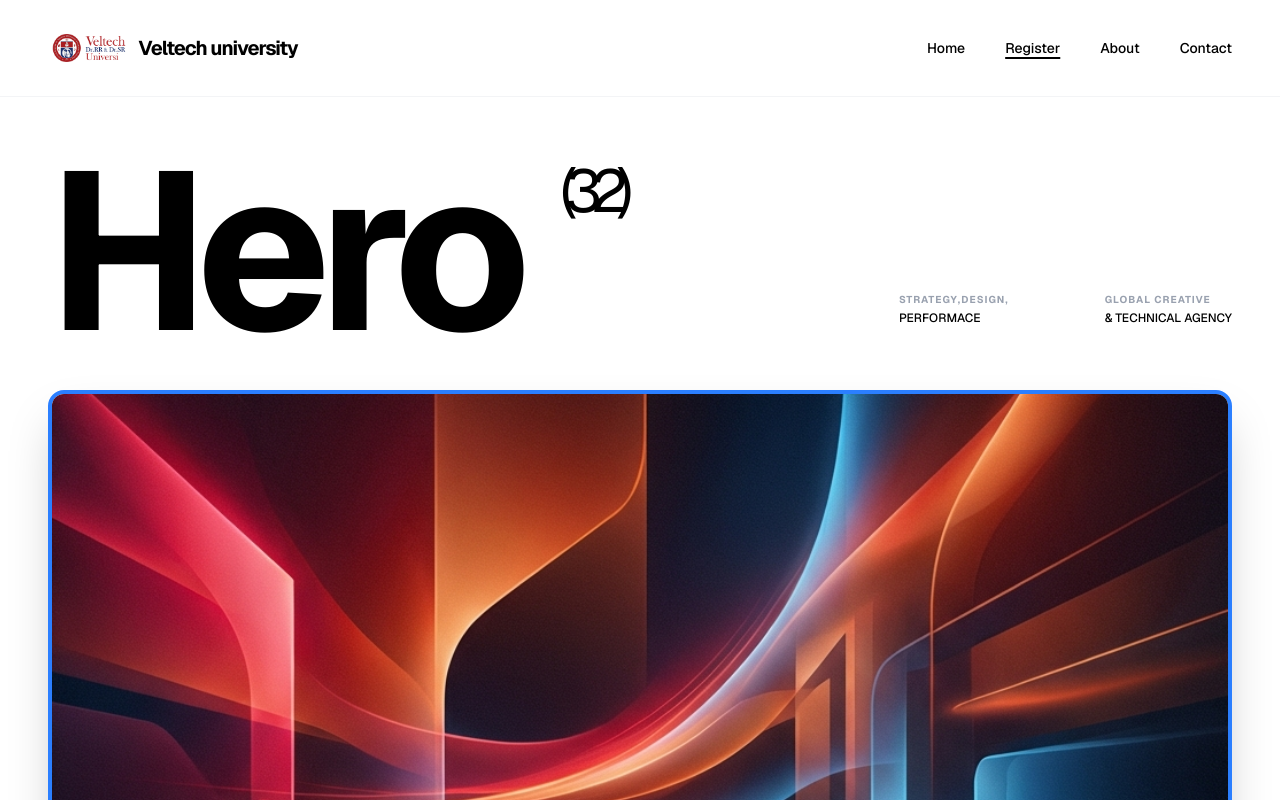
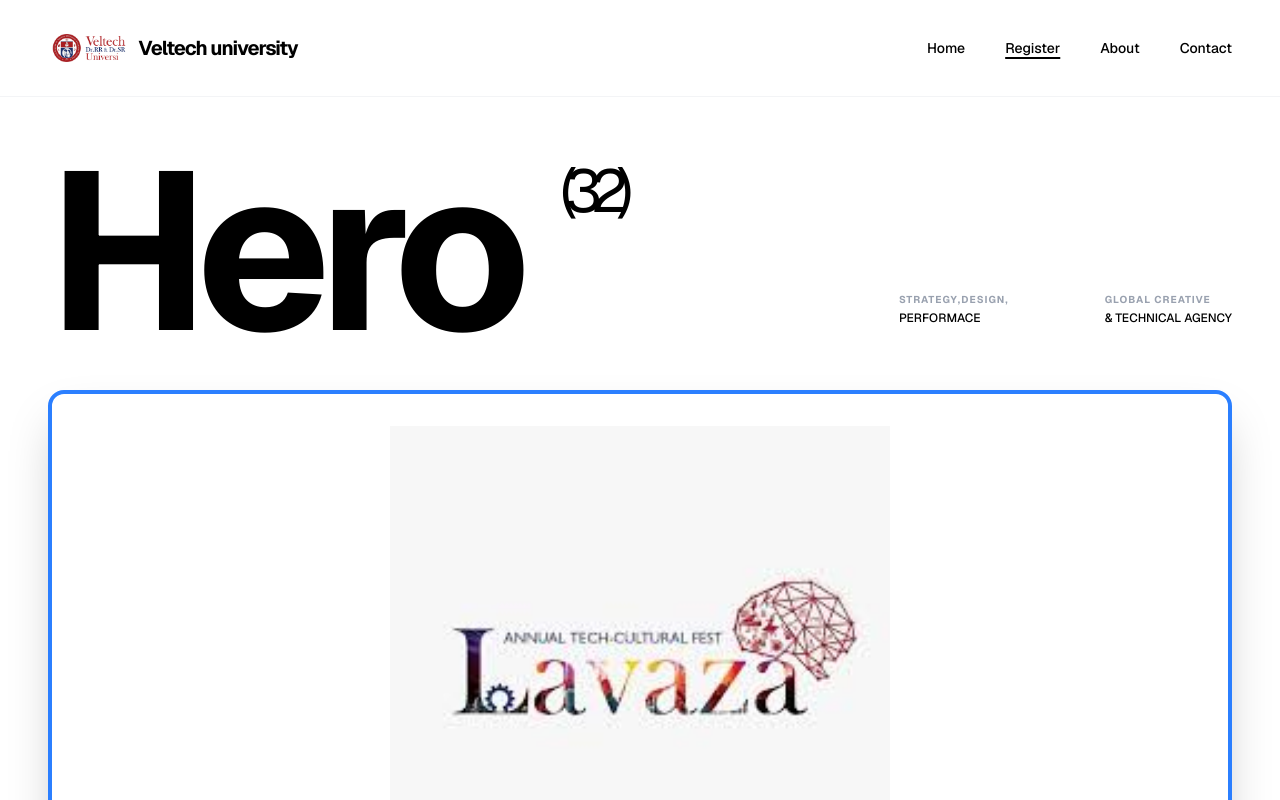
Before and after one commit to Chanikya-Sanapala/LAVAZA-entry, a Next.js app: page /register in a window 1280 px wide. Shown: the top 800 px of the page. Built offline with nearby package versions, Linux system fonts and the light colour scheme; no server answers.

Commit message:
Replace abstract hero with Lavaza event logo

```diff
--- a/src/app/register/page.tsx
+++ b/src/app/register/page.tsx
@@ -143,11 +143,11 @@
 
                 {/* Hero Image Container */}
                 <div className="mt-16 relative group">
-                    <div className="overflow-hidden rounded-[1rem] shadow-2xl border-4 border-blue-500">
+                    <div className="overflow-hidden rounded-[1rem] shadow-2xl border-4 border-blue-500 bg-white flex items-center justify-center p-8">
                         <img
-                            src="/images/hero.png"
+                            src="/images/event_logo.png"
                             alt="Lavaza Fest"
-                            className="w-full h-[300px] md:h-[500px] object-cover transition-transform duration-700 group-hover:scale-105"
+                            className="w-auto h-[300px] md:h-[500px] object-contain transition-transform duration-700 group-hover:scale-105"
                         />
                     </div>
                 </div>
```
